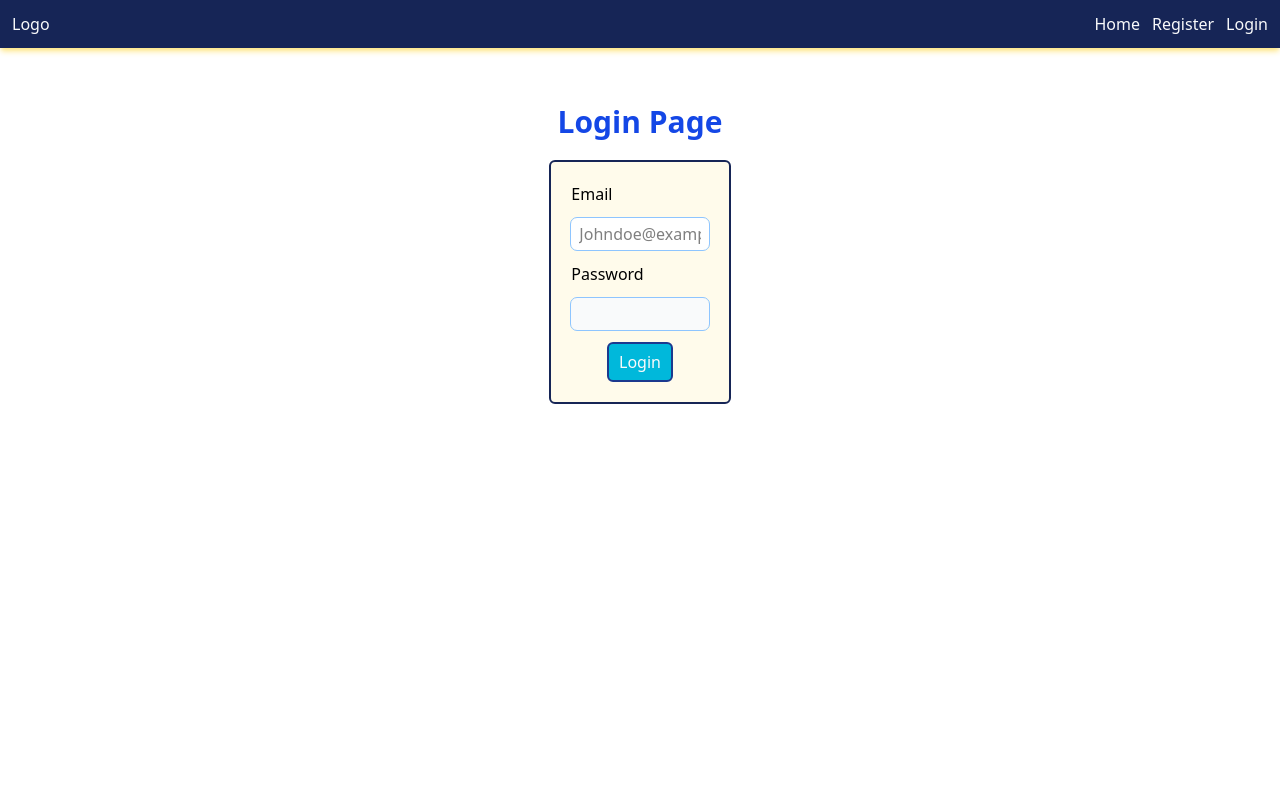
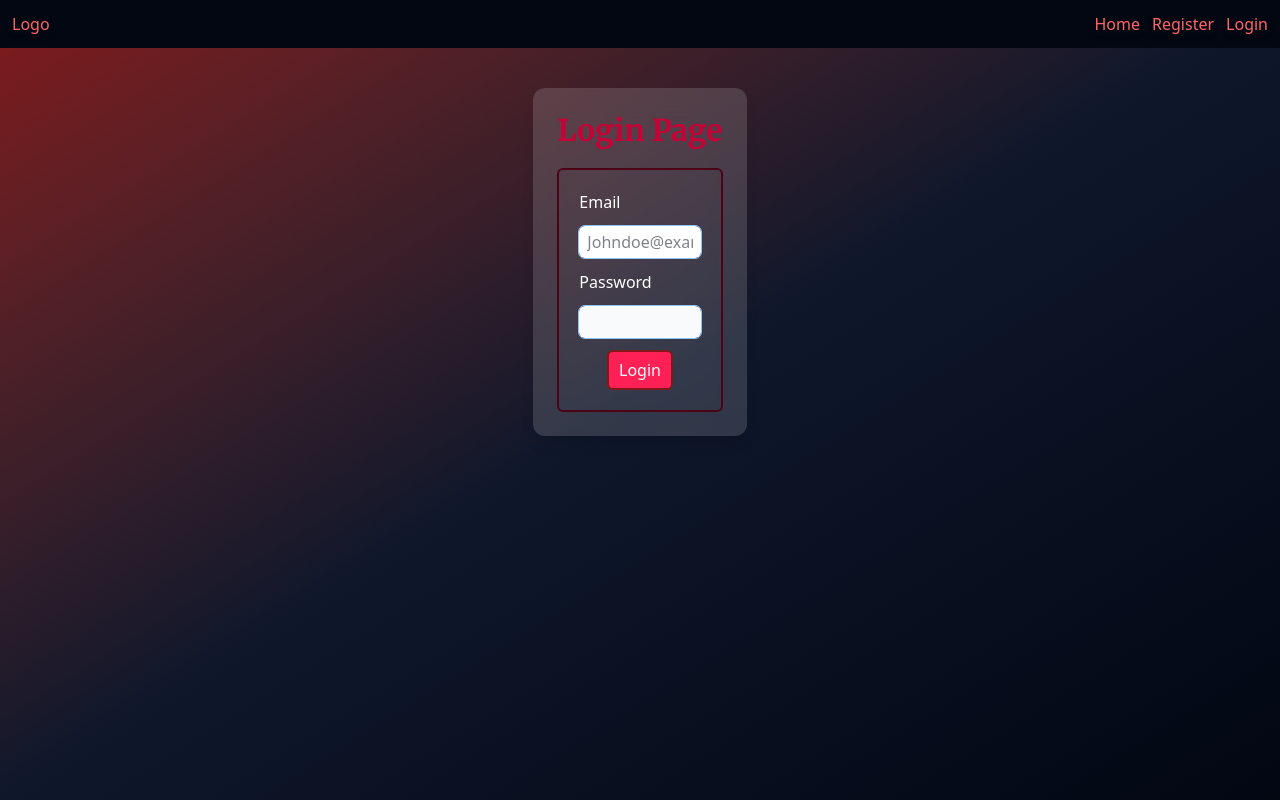
Before and after one commit to Facenam3/auth-react-laravel, a React (Vite) app in the folder frontend/: page /login in a window 1280 px wide. Built offline with nearby package versions, Linux system fonts and the light colour scheme.

Commit message:
added validations and some ux designs

```diff
--- a/frontend/index.html
+++ b/frontend/index.html
@@ -4,6 +4,9 @@
     <meta charset="UTF-8" />
     <link rel="icon" type="image/svg+xml" href="/vite.svg" />
     <meta name="viewport" content="width=device-width, initial-scale=1.0" />
+    <link rel="preconnect" href="https://fonts.googleapis.com">
+    <link rel="preconnect" href="https://fonts.gstatic.com" crossorigin>
+    <link href="https://fonts.googleapis.com/css2?family=Merriweather:ital,opsz,wght@0,18..144,300..900;1,18..144,300..900&display=swap" rel="stylesheet">
     <link rel="stylesheet" href="./src/index.css">
     <title>frontend</title>
   </head>
--- /dev/null
+++ b/frontend/src/components/UI/GlassmorphicCard.jsx
@@ -0,0 +1,14 @@
+export default function GlassmorphicCard({children}) {
+    return (
+        <div className="
+        p-6 rounded-xl shadow-lg
+        bg-white/15
+        backdrop-blur-lg
+        border-border-white/30
+        text-white
+        max-w-1/6 mx-auto mt-10
+        " >
+            {children}
+        </div>
+    );
+}
--- a/frontend/src/components/navigations/DashboardNavigation.jsx
+++ b/frontend/src/components/navigations/DashboardNavigation.jsx
@@ -1,24 +1,24 @@
-import { NavLink } from "react-router-dom"
+import { NavLink } from "react-router-dom";
 
 export default function DashboarNavigation() {
     return (
-        <aside className="p-3 bg-blue-900 text-gray-50 w-1/5 min-h-screen">
-            <div className="text-center p-3">
-                <ul className="flex flex-col gap-3 text-amber-300">
+        <aside className="p-3 bg-gray-900 w-1/5 min-h-screen">
+            <di className="text-center p-3">
+                <ul className="flex flex-col gap-8 text-red-400 text-md">
                     <li>
-                        <NavLink to="">Dashboard</NavLink>
+                        <NavLink to="" className="hover:text-red-600 hover:text-xl scale-0">Dashboard</NavLink>
                     </li>
                     <li>
-                        <NavLink to="projects">Projects</NavLink>
+                        <NavLink to="projects" className="hover:text-red-600 hover:text-xl scale-0">Projects</NavLink>
                     </li>
                     <li>
-                        <NavLink to="users">Users</NavLink>
+                        <NavLink to="users" className="hover:text-red-600 hover:text-xl scale-0">Users</NavLink>
                     </li>
                     <li>
-                        <NavLink to="tasks">Tasks</NavLink>
+                        <NavLink to="tasks" className="hover:text-red-600 hover:text-xl scale-0">Tasks</NavLink>
                     </li>
                 </ul>
-            </div>
+            </di>
         </aside>
     )
 }
--- a/frontend/src/components/navigations/MainNavigation.jsx
+++ b/frontend/src/components/navigations/MainNavigation.jsx
@@ -14,27 +14,27 @@ export default function MainNavigation() {
     console.log("isAuthenticated:", isAuthenticated);
 
     return (
-        <header className="p-3 bg-blue-950 text-gray-50 shadow-md shadow-amber-200">
+        <header className="p-3 bg-gray-950 text-red-400  shadow-amber-200">
             <div className="flex justify-between items- container mx-auto">
                 <div>
-                <NavLink to="/">
+                <NavLink to="/" className="hover:text-red-600 shadow-md">
                     Logo
                 </NavLink>
             </div>
             <ul className="flex items-center gap-3">
                 <li>
-                    <Link to="/">Home</Link>
+                    <Link to="/" className="hover:text-red-600 shadow-md">Home</Link>
                 </li>
                 <li>
-                    <Link to="register">Register</Link>
+                    <Link to="register" className="hover:text-red-600 shadow-md">Register</Link>
                 </li>
                 {
                     isAuthenticated ?
                      <li>
-                        <button onClick={handleLogout}>Logout</button>
+                        <button className="hover:text-red-600 shadow-md" onClick={handleLogout}>Logout</button>
                     </li> :
                     <li>
-                        <Link to="login">Login</Link>
+                        <Link className="hover:text-red-600 shadow-md" to="login">Login</Link>
                     </li>
                 }
             </ul>
--- a/frontend/src/index.css
+++ b/frontend/src/index.css
@@ -1 +1,5 @@
-@import "tailwindcss"
+h1 {
+    font-family: "Merriweather", serif;
+}
+
+@import "tailwindcss";
--- a/frontend/src/pages/layouts/Root.jsx
+++ b/frontend/src/pages/layouts/Root.jsx
@@ -4,9 +4,9 @@ import MainNavigation from "../../components/navigations/MainNavigation"
 
 export default function RootLayout() {
     return (
-        <>
+        <div className="min-h-screen bg-gradient-to-br from-red-900 via-slate-900 to-gray-950 text-gray-100">
             <MainNavigation />
             <Outlet />
-        </>
+        </div>
     )
 }
--- a/frontend/src/pages/root/Login.jsx
+++ b/frontend/src/pages/root/Login.jsx
@@ -1,10 +1,29 @@
-import { useContext } from "react";
+import { useContext, useEffect, useState } from "react";
 import { useNavigate } from "react-router-dom";
 import AuthContext from "../../store/contexts/AuthContext.jsx";
+import { validateLogin } from "../../validators/auth.js";
+
+import GlassmorphicCard from "../../components/UI/GlassmorphicCard.jsx";
 
 export default function LoginPage() {
     const authCtx = useContext(AuthContext);
     const navigate = useNavigate();
+
+    const [formErrors, setFormErrors] = useState({});
+
+    useEffect(() => {
+        if(authCtx.errors){
+            console.log("Auth error from backend:", authCtx.errors);
+        }
+    }, [authCtx.errors]);
+
+    useEffect(() => {
+        if(authCtx.isAuthenticated){
+            navigate("/dashboard");
+        }
+    }, [authCtx.isAuthenticated, navigate]);
+
+    console.log(authCtx.errors);
 
     async function handleLoginSubmit(event) {
         event.preventDefault();
@@ -12,35 +31,60 @@ export default function LoginPage() {
         const fd = new FormData(event.target);
         const data = Object.fromEntries(fd.entries());
 
-        try {
-            await authCtx.login(data);
-            navigate('/dashboard');
-        } catch (error) {
-            console.error("Login failed: ", error);
+        const errors = validateLogin(data);
+
+        if(Object.keys(errors).length > 0) {
+            setFormErrors(errors);
+            return;
         }
+        setFormErrors({});
 
-
+        await authCtx.login(data);
     }
 
     return (
-        <div className="max-w-1/6 p-4 mt-10 mx-auto ">
-            <h1 className="text-center mb-5 font-bold text-3xl text-blue-700">Login Page</h1>
-            <form onSubmit={handleLoginSubmit} className="p-5 text-center bg-amber-50 rounded-md border-2 border-blue-950">
+        <GlassmorphicCard>
+            <h1 className="text-center mb-5 font-bold text-3xl text-rose-700">Login Page</h1>
+            <form onSubmit={handleLoginSubmit} className="p-5 text-center rounded-md border-2 border-rose-950">
                 <div className="mb-3">
                     <label htmlFor="email" className="block mb-3 text-left">Email</label>
-                    <input className="bg-white w-full px-2 py-1 outline-1 outline-blue-300 rounded-md" type="email" name="email" id="email" placeholder="Johndoe@example.com"/>
+                    <input
+                    className="bg-white text-gray-950 w-full px-2 py-1 outline-1 outline-blue-300 rounded-md"
+                    type="email"
+                    name="email"
+                    id="email"
+                    placeholder="Johndoe@example.com"
+                    />
+                    {formErrors.email && (
+                        <p className="text-red-500 text-sm mt-2">{formErrors.email}</p>
+                    )}
                 </div>
                 <div className="mb-3">
                     <label htmlFor="password" className="block mb-3 text-left">Password</label>
-                    <input className="bg-gray-50 w-full px-2 py-1 outline-1 outline-blue-300 rounded-md" type="password" name="password" id="password" />
+                    <input
+                    className="bg-gray-50 text-gray-950 w-full px-2 py-1 outline-1 outline-blue-300 rounded-md"
+                    type="password"
+                    name="password"
+                    id="password"
+                    />
+                    {formErrors.password && (
+                        <p className="text-red-500 text-sm mt-2">{formErrors.password}</p>
+                    )}
                 </div>
                 <div className="flex justify-center items-center">
                     <button
-                    className="px-2.5 py-1.5 rounded-md text-center bg-cyan-500 text-gray-50 border-2 border-blue-900 hover:bg-blue-700 hover:text-gray-100"
+                    className="px-2.5 py-1.5 rounded-md text-center bg-rose-500 text-gray-50 border-2 border-red-900 hover:bg-red-700 hover:text-gray-100"
                     type="submit"
-                    >Login</button>
+                    >
+                    Login
+                    </button>
                 </div>
+                {authCtx.errors && (
+                    <div className="bg-red-500/10 text-red-400 p-2 rounded mt-3">
+                        {authCtx.errors}
+                    </div>
+                )}
             </form>
-        </div>
+        </GlassmorphicCard>
     );
 }
--- a/frontend/src/store/contexts/AuthContext.jsx
+++ b/frontend/src/store/contexts/AuthContext.jsx
@@ -21,7 +21,7 @@ const initialState = {
 function authReducer(state, action) {
     switch (action.type) {
         case "SET_LOADING":
-            return { ...state, loading: true, errors: null};
+            return { ...state, loading: true};
 
         case "LOGIN_SUCCESS":
            return {
@@ -31,6 +31,7 @@ function authReducer(state, action) {
                 loading: false,
            };
         case "AUTH_ERROR":
+            console.log("REDUCER RECEIVED AUTH_ERROR:", action.payload);
             return {
                 ...state,
                 errors: action.payload,
@@ -44,6 +45,11 @@ function authReducer(state, action) {
                 loading: false,
                 errors: null,
             };
+        case "CLEAR_ERRORS":
+            return {
+                ...state,
+                errors: null,
+            };
 
         default:
             return state;
@@ -54,17 +60,27 @@ export function AuthContextProvider({children}) {
     const [auth, dispatchAuthAction] = useReducer(authReducer, initialState);
 
     async function login(data) {
+        dispatchAuthAction({type: "CLEAR_ERRORS"});
+
        dispatchAuthAction({ type: "SET_LOADING" });
        try {
         await csrf();
         const res = await loginApi(data);
+
         localStorage.setItem("token", res.data.token);
         dispatchAuthAction({ type: "LOGIN_SUCCESS", payload: res.data.user});
 
-        console.log("Login success", res.data.user);
-        return res.data.user;
+        return {success: true, user: res.data.user};
        } catch (e) {
-        dispatchAuthAction({ type: "AUTH_ERROR" , payload: e.response?.data?.message || "Invalid credentials."});
+        const message =
+        e.response?.data?.message ||
+        e.response?.data?.errors?.email?.[0] ||
+        "Invalid credentials";
+
+        console.log("DISPATCHING AUTH_ERROR WITH:", message);
+        dispatchAuthAction({ type: "AUTH_ERROR" , payload: message});
+
+        return { success: false };
        }
     }
 
--- /dev/null
+++ b/frontend/src/validators/auth.js
@@ -0,0 +1,17 @@
+export function validateLogin(data) {
+    const errors = {};
+
+    if (!data.email || data.email.trim() === "") {
+        errors.email = "Email is required.";
+    } else if (!/\S+@\S+\.\S+/.test(data.email)) {
+        errors.email = "Invalid email format.";
+    }
+
+    if(!data.password || data.password.trim() === "") {
+        errors.password = "Password is required.";
+    } else if (data.password.length < 6) {
+        errors.password = "Password must be at least 6 characters.";
+    };
+
+    return errors;
+}
```
